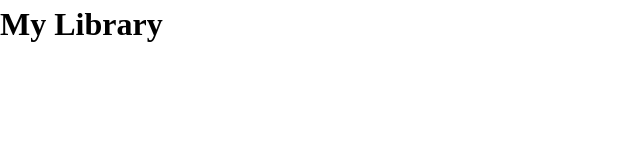
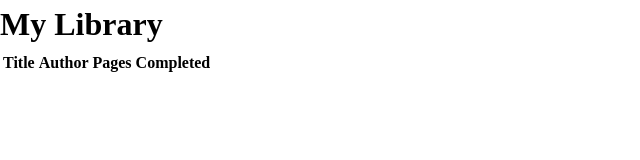
Before and after one commit to M-Ahmad-Usman/library, a plain HTML site: page index.html in a window 1280 px wide. Shown: the whole page, without its empty margins (0-640 px from the left). Drawn offline with Linux system fonts and the light colour scheme.

Commit message:
Add html to display books.

```diff
--- a/index.html
+++ b/index.html
@@ -1,17 +1,31 @@
 <!DOCTYPE html>
 <html lang="en">
+
 <head>
     <meta charset="UTF-8">
     <meta name="viewport" content="width=device-width, initial-scale=1.0">
     <title>My Library</title>
     <link rel="stylesheet" href="styles.css">
 </head>
+
 <body>
+    <div class="container">
+        <h1>My Library</h1>
 
-    <h1>My Library</h1>
+        <table class="books">
+            <thead>
+                <th>Title</th>
+                <th>Author</th>
+                <th>Pages</th>
+                <th>Completed</th>
+            </thead>
+            <tbody>
 
-    <div class="books">
+            </tbody>
+        </table>
+    </div>
 
-    </div>
+    <script src="script.js"></script>
 </body>
+
 </html>
```
